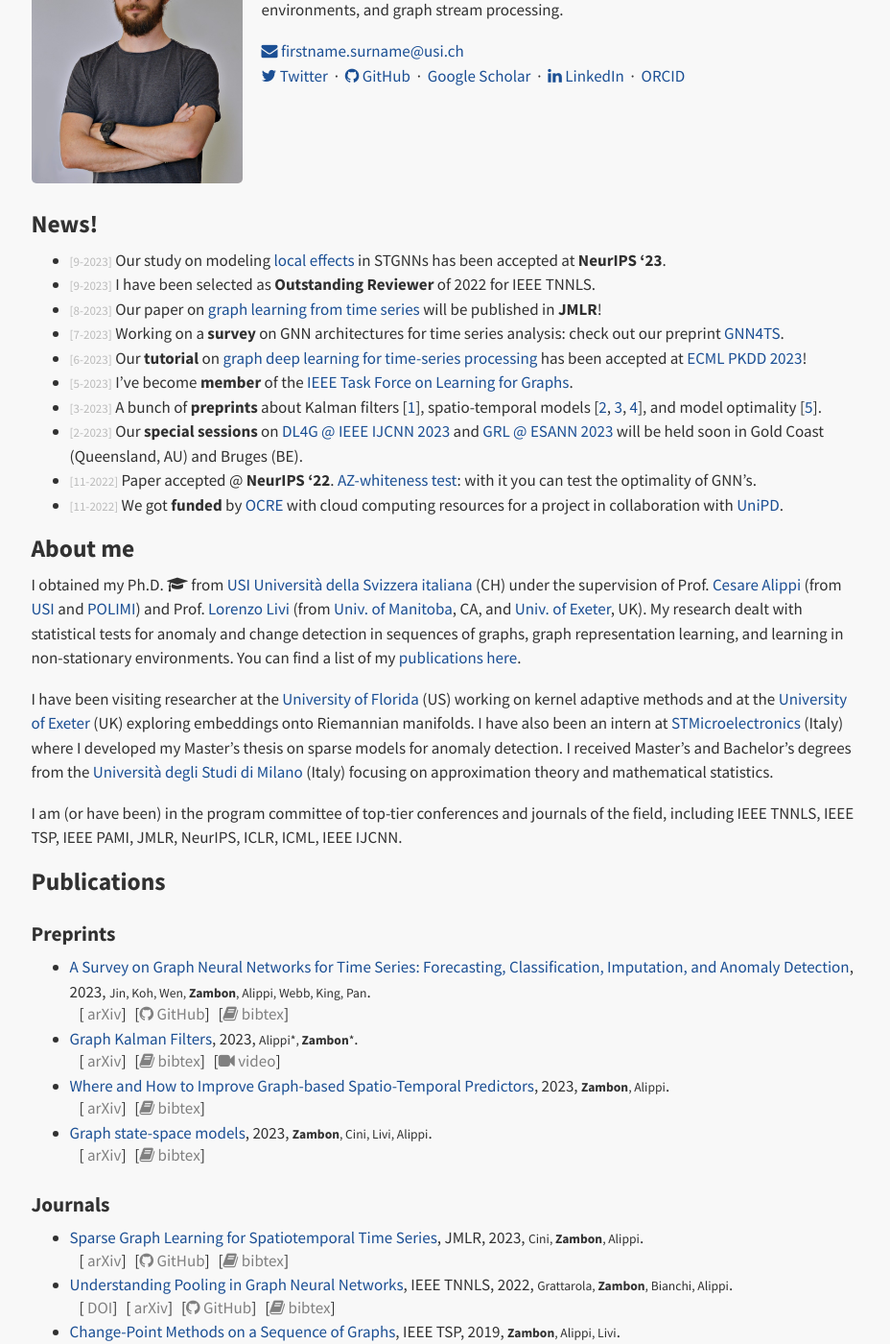
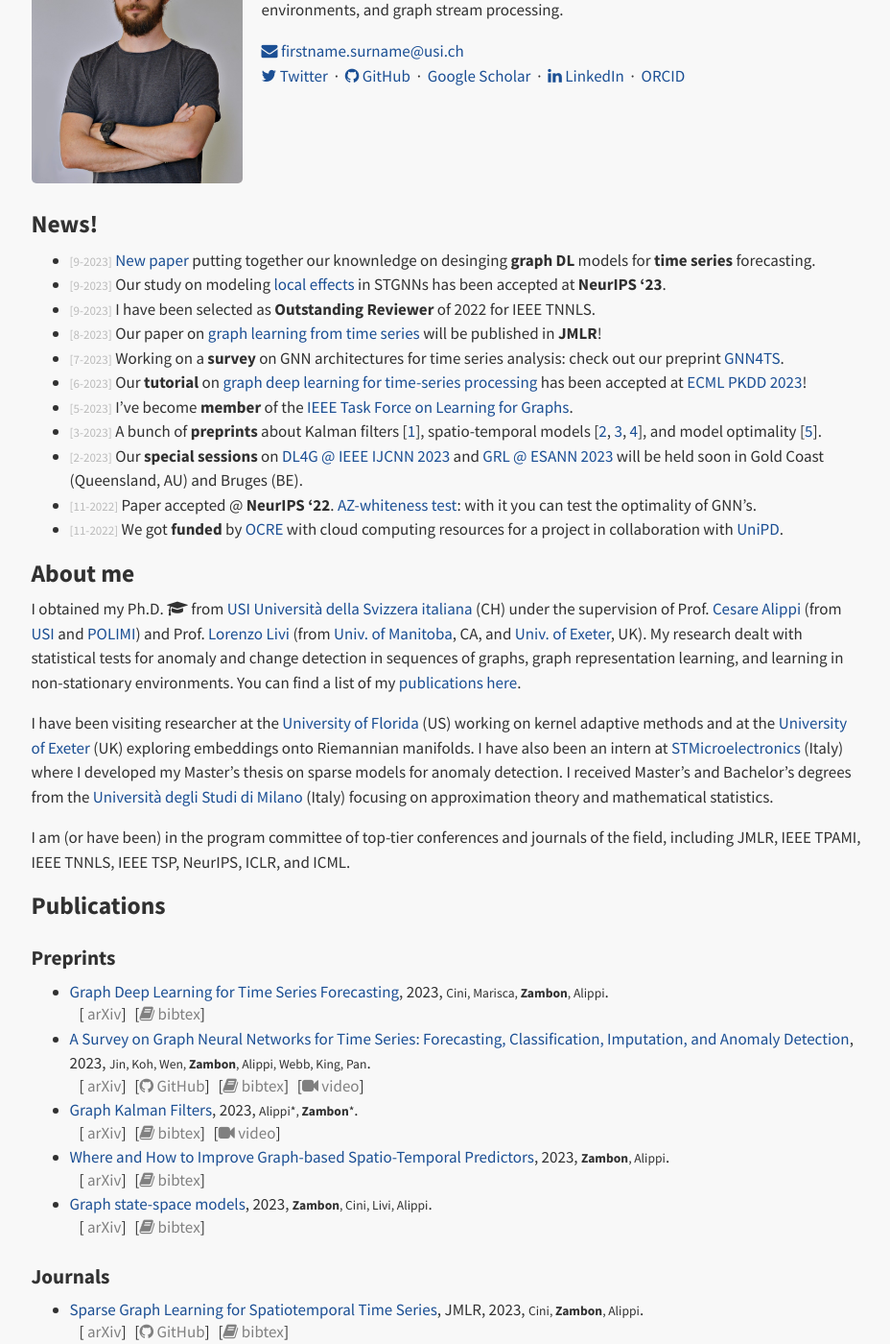
Before and after one commit to dzambon/dzambon.github.io, a Jekyll site: the page built from index.md, in a window 1280 px wide and 1400 px high, scrolled down 293 px. Shown: the whole window at 96% size, without its empty margins (174-1102 px from the left). Built offline with Jekyll 4.4.1, drawn with Linux system fonts in a browser that asks for light colours; a style sheet for code colours, icons or effects is not loaded.

Commit message:
added tutorial paper GDL for TS forecasting

```diff
--- a/_data/news.yaml
+++ b/_data/news.yaml
@@ -1,3 +1,6 @@
+-
+   date: 9-2023
+   msg: '[New paper](#cini2023graph) putting together our knownledge on desinging **graph DL** models for **time series** forecasting.'
 -
    date: 9-2023
    msg: 'Our study on modeling [local effects](#cini2023taming) in STGNNs has been accepted at **NeurIPS ''23**.'
--- a/_data/papers.yaml
+++ b/_data/papers.yaml
@@ -13,7 +13,16 @@
  #    github:
  #    gitlab:
  #    video:
-
+ -
+    id: cini2023graph
+    title: "Graph Deep Learning for Time Series Forecasting"
+    author: "Cini, Andrea and Marisca, Ivan and Zambon, Daniele and Alippi, Cesare"
+    short_author: "Cini, Marisca, Zambon, Alippi"
+    year: 2023
+    bibtex: "@misc{cini2023graph, title={Graph {{Deep Learning}} for {{Time Series Forecasting}}}, author={Cini, Andrea and Marisca, Ivan and Zambon, Daniele and Alippi, Cesare}, year={2023}, month=oct, number={arXiv:2310.15978}, primaryclass={cs}, publisher={{arXiv}}, doi={10.48550/arXiv.2310.15978}, archiveprefix={arxiv}}"
+    arxiv_id: "2310.15978"
+    type: preprint
+    url: "https://arxiv.org/abs/2310.15978"
  -
     id: jin2023survey
     title: "A Survey on Graph Neural Networks for Time Series: Forecasting, Classification, Imputation, and Anomaly Detection"
@@ -25,6 +34,7 @@
     type: preprint
     github: "https://github.com/KimMeen/Awesome-GNN4TS"
     url: "https://arxiv.org/abs/2307.03759"
+    video: "https://youtu.be/8qPWcq0C4Pg"
  -
     id: alippi2023graph
     title: "Graph Kalman Filters"
--- a/index.md
+++ b/index.md
@@ -43,7 +43,7 @@
 I have been visiting researcher at the [University of Florida](http://www.cnel.ufl.edu/) (US) working on kernel adaptive methods and at the [University of Exeter](http://emps.exeter.ac.uk/) (UK) exploring embeddings onto Riemannian manifolds. I have also been an intern at [STMicroelectronics](https://www.st.com) (Italy) where I developed my Master's thesis on sparse models for anomaly detection.
 I received Master's and Bachelor's degrees from the [Università degli Studi di Milano](http://www.matematica.unimi.it/ecm/home) (Italy) focusing on approximation theory and mathematical statistics.
 
-I am (or have been) in the program committee of top-tier conferences and journals of the field, including IEEE TNNLS, IEEE TSP, IEEE PAMI, JMLR, NeurIPS, ICLR, ICML, IEEE IJCNN.
+I am (or have been) in the program committee of top-tier conferences and journals of the field, including JMLR, IEEE TPAMI, IEEE TNNLS, IEEE TSP, NeurIPS, ICLR, and ICML.
 
 
 ## Publications
```
